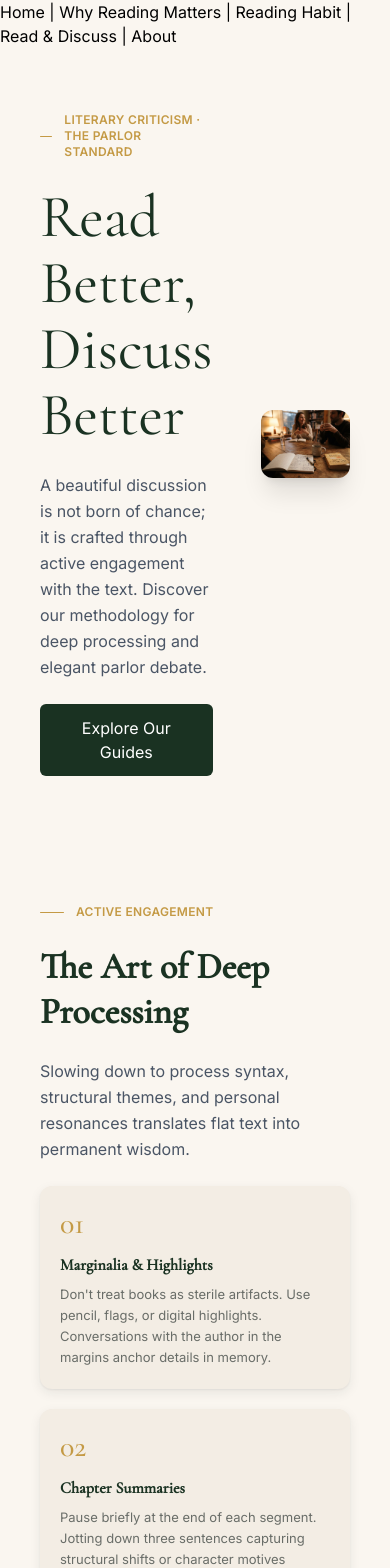
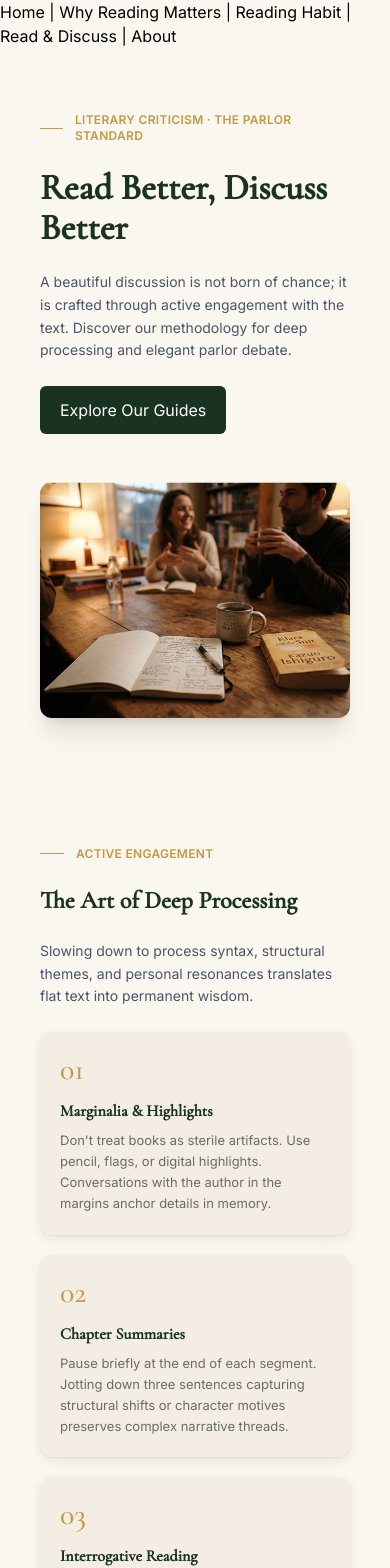
Before and after one commit to chingu-voyages/V62-tier3-team-34, an Angular app in the folder client/: page /read-discuss in a window 390 px wide. Shown: the top 1568 px of the page. Built offline with nearby package versions, Linux system fonts and the light colour scheme.

Commit message:
Refactor typography and layout for improved readability on read-discuss page

```diff
--- a/client/src/app/pages/read-discuss/read-discuss.html
+++ b/client/src/app/pages/read-discuss/read-discuss.html
@@ -1,14 +1,14 @@
 <!-- Hero Section -->
 
 <section class=" px-10 py-16">
-    <div class="flex justify-between mx-auto items-center gap-12 max-w-6xl" >
+    <div class="flex flex-col md:flex-row justify-between mx-auto items-center gap-12 max-w-6xl" >
       <div class="flex flex-col items-start gap-6 md:w-1/2" >
       <div class="flex items-center gap-3" >
         <span class="w-6 h-px rounded-md bg-gold"></span>
         <p class="text-xs font-semibold uppercase tracking-wide text-gold">Literary Criticism &middot; The Parlor Standard</p>
       </div>
-      <h2 class="font-serif text-6xl font-normal leading-[1.1] text-forest">Read Better, Discuss Better</h2>
-      <p class="text-gray-600 text-base max-w-md leading-relaxed">A beautiful discussion is not born of chance; it is crafted through active engagement with the text. Discover our methodology for deep processing and elegant parlor debate.</p>
+      <h2 class="font-serif text-4xl md:text-6xl font-semibold leading-[1.1] text-forest">Read Better, Discuss Better</h2>
+      <p class="text-gray-600 text-sm md:text-base max-w-md leading-relaxed">A beautiful discussion is not born of chance; it is crafted through active engagement with the text. Discover our methodology for deep processing and elegant parlor debate.</p>
       <button class="cursor-pointer rounded-md bg-forest px-5 py-3  text-white">Explore Our Guides</button>
 
     </div>
@@ -28,8 +28,8 @@
         <span class="w-6 h-px rounded-md bg-gold" ></span>
         <p class="text-xs font-semibold uppercase tracking-wide text-gold">Active Engagement</p>
       </div>
-      <h2 class="font-serif text-4xl font-semibold leading-tight text-forest mb-6" >The Art of Deep Processing</h2>
-      <p class="text-gray-600 text-base max-w-5xl leading-relaxed mb-6" >Slowing down to process syntax, structural themes, and personal resonances translates flat text into permanent wisdom.</p>
+      <h2 class="font-serif text-2xl md:text-4xl font-semibold leading-tight text-forest mb-6" >The Art of Deep Processing</h2>
+      <p class="text-gray-600 text-sm md:text-base max-w-5xl leading-relaxed mb-6" >Slowing down to process syntax, structural themes, and personal resonances translates flat text into permanent wisdom.</p>
       <div class="grid grid-cols-1 sm:grid-cols-2 lg:grid-cols-5 gap-5">
       @for (feature of features; track feature.id) {
        <app-feature-card class="block h-full" [feature]="feature" />
@@ -45,8 +45,8 @@
         <span class="w-6 h-px rounded-md bg-gold" ></span>
         <p class="text-xs font-semibold uppercase tracking-wide text-gold">Parlor Standards</p>
       </div>
-      <h2 class="font-serif text-4xl font-semibold leading-tight text-forest mb-6" >How We Discuss at Chingu</h2>
-      <p class="text-gray-600 text-base max-w-5xl leading-relaxed mb-6" >Our shared sessions aim not for academic gatekeeping, but for warm, expansive, and highly respectful exploration of ideas.</p>
+      <h2 class="font-serif text-2xl md:text-4xl font-semibold leading-tight text-forest mb-6" >How We Discuss at Chingu</h2>
+      <p class="text-gray-600 text-sm md:text-base max-w-5xl leading-relaxed mb-6" >Our shared sessions aim not for academic gatekeeping, but for warm, expansive, and highly respectful exploration of ideas.</p>
       <div class="grid grid-cols-1 sm:grid-cols-2 lg:grid-cols-3 gap-5">
       @for (discussCard of discussCards; track discussCard.id) {
        <app-discuss-card class="block h-full" [discussCard]="discussCard" />
@@ -58,10 +58,10 @@
  <!-- join-us-section -->
 
  <section class="px-10 py-16 md:px-10" >
-  <div class="mx-auto max-w-6xl px-10 py-16 md:px-10 bg-[#F3EDE4] rounded-2xl" >
+  <div class="mx-auto max-w-6xl px-10 py-16 md:px-10 bg-[#F3EDE4] rounded-2xl text-center" >
     <div class="flex flex-col items-center gap-6" >
-      <h2 class="font-serif text-4xl font-semibold leading-tight text-forest" >Experience the Philosophy Space</h2>
-      <p class="text-gray-600 text-base max-w-3xl leading-relaxed mb-6 text-center" >Step into our structured bi-weekly sessions. Bring your highlights, your lingering questions, and your open curiosity. Our hosts guide each session to ensure every voice joins the tapestry.</p>
+      <h2 class="font-serif text-2xl md:text-4xl font-semibold leading-tight text-forest" >Experience the Philosophy Space</h2>
+      <p class="text-gray-600 text-sm md:text-base max-w-3xl leading-relaxed mb-6 text-center" >Step into our structured bi-weekly sessions. Bring your highlights, your lingering questions, and your open curiosity. Our hosts guide each session to ensure every voice joins the tapestry.</p>
       <div class="flex flex-col sm:flex-row gap-4" >
         <button class="cursor-pointer rounded-md bg-forest px-5 py-3 font-semibold text-white text-sm">Become a Member</button>
         <button class="cursor-pointer rounded-md bg-linen px-5 py-3 font-semibold text-forest border border-forest text-sm">View Session Schedule</button>
```
